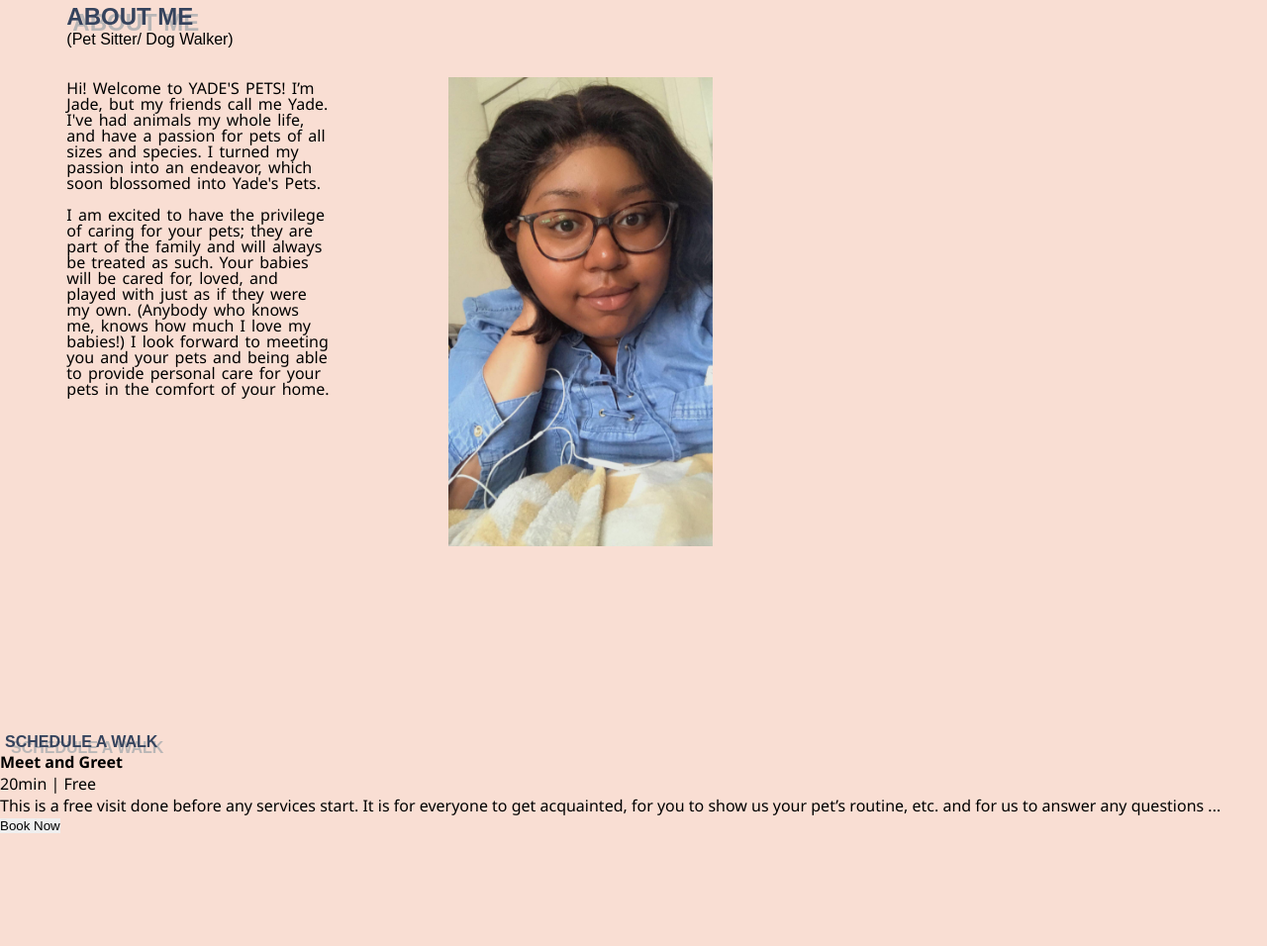
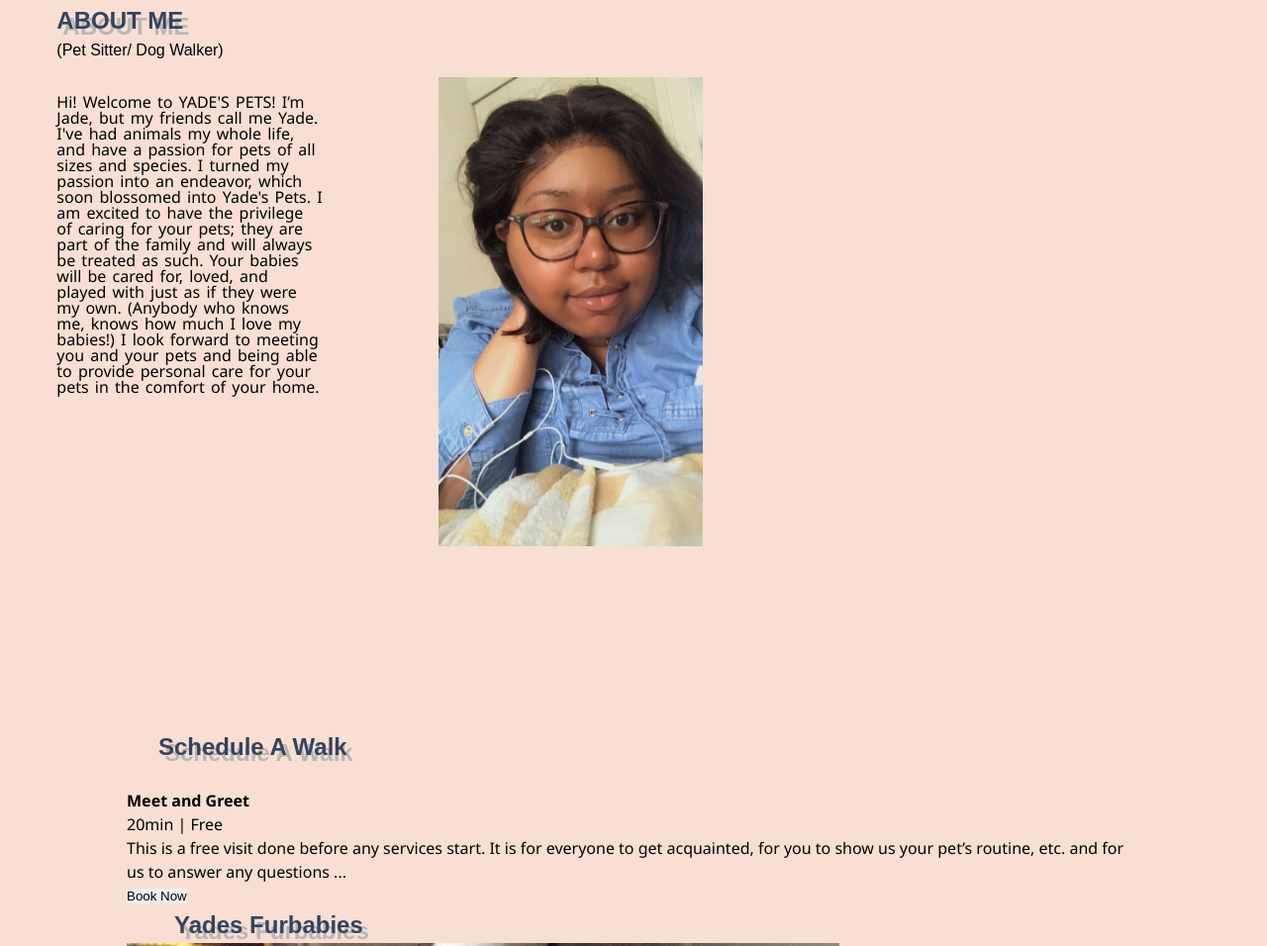
Before and after one commit to VindictiveSavage/Yade-s-Pet-s, a plain HTML site: page index.html in a window 1280 px wide. Shown: the part 377-1333 px from the top of the page at 99% size. Drawn offline with Linux system fonts and the light colour scheme; some packages are replaced by stand-ins of ours; a script that the page names is missing; a web font is replaced by a local one.

Commit message:
Improved mobile containers

```diff
--- a/index.html
+++ b/index.html
@@ -76,17 +76,13 @@
                 Hi! Welcome to YADE'S PETS! I’m Jade, but my friends call me
                 Yade. I've had animals my whole life, and have a passion for
                 pets of all sizes and species. I turned my passion into an
-                endeavor, which soon blossomed into Yade's Pets.
-              </p>
-              <br />
-              <p>
-                I am excited to have the privilege of caring for your pets; they
-                are part of the family and will always be treated as such. Your
-                babies will be cared for, loved, and played with just as if they
-                were my own. (Anybody who knows me, knows how much I love my
-                babies!) I look forward to meeting you and your pets and being
-                able to provide personal care for your pets in the comfort of
-                your home.
+                endeavor, which soon blossomed into Yade's Pets. I am excited to
+                have the privilege of caring for your pets; they are part of the
+                family and will always be treated as such. Your babies will be
+                cared for, loved, and played with just as if they were my own.
+                (Anybody who knows me, knows how much I love my babies!) I look
+                forward to meeting you and your pets and being able to provide
+                personal care for your pets in the comfort of your home.
               </p>
             </div>
           </div>
@@ -98,8 +94,8 @@
     </div>
 
     <div class="mst-ctn">
-      <div class="ctn sch-ctn">
-        <h2 class="header">SCHEDULE A WALK</h2>
+      <div class="hdr-ctn">
+        <h2 class="header hdr-ctn2">Schedule A Walk</h2>
       </div>
 
       <div class="ctn bg-ctn">
@@ -125,8 +121,9 @@
       </div>
     </div>
 
+    <div class="mst-ctn">
       <div>
-      <h2 style="margin: 120px 130px">Yades Furbabies</h2>
+        <h2 class="header hdr-ctn">Yades Furbabies</h2>
       </div>
       <!--Gallery-->
       <section id="MS-G">
@@ -137,6 +134,7 @@
         <img class="pto" src="img/Tumble.jpeg" alt="" />
         <img class="pto" src="img/Logan2.jpeg" alt="" />
       </section>
+    </div>
 
     <h1>My Google Map</h1>
     <div id="map"></div>
--- a/style5.css
+++ b/style5.css
@@ -46,12 +46,33 @@ body {
   background-color: var(--secondaryBg);
 }
 
-* {
+body {
+  line-height: 1.5;
+  -webkit-font-smoothing: antialiased;
+}
+
+
+* , *::before, *::after{
   margin: 0;
   padding: 0;
   box-sizing: border-box;
   border: 0;
 }
+
+img, picture, video, canvas, svg {
+  display: block;
+  max-width: 100%;
+  height: auto;
+}
+
+p, h1, h2, h3, h4, h5, h6 {
+  overflow-wrap: normal;
+}
+
+
+/* Utilities*/
+
+
 
 .header {
   font-family: var(--ff--heading);
@@ -63,6 +84,16 @@ body {
   font-size: var(--fs-400);
   max-width: 380px;
   margin-left: 2em;
+}
+
+.hdr-ctn{
+  max-width: 650px;
+  margin: 0 2em;
+}
+
+.hdr-ctn2{
+  margin-bottom: 1em;
+  margin-right:4em;
 }
 
 
@@ -83,8 +114,9 @@ p {
   font-family: var(--ff-body);
 }
 
-img {
-  width: 100%;
+img, picture, video, canvas, svg {
+  display: block;
+  max-width: 100%;
   height: auto;
 }
 
@@ -179,11 +211,11 @@ margin-bottom: 15px;
   margin-top: 6px;
 }
 
-.grid-container {
+/*.grid-container {
   padding-right: 0.625em;
   padding-left: 0.625em;
   max-width: 70.125em;
-}
+} */
 
 .abt-ctn {
   display: grid;
@@ -218,6 +250,7 @@ margin-bottom: 15px;
 
 
 .text-box {
+ max-width: 450px;
   margin: 0 auto;
   padding: 2em;
   text-align: left;
@@ -236,17 +269,32 @@ margin-bottom: 15px;
   margin-bottom: 20px;
 }
 
-.sch-ctn h2 {
+
+
+
+.mst-ctn {
+  display: flex;
+  flex-direction: column;
+  margin: 0 10vw;
+
+  /*Responsiveness*/
+}
+
+  .pto {
+    margin-bottom:1em;
+  }
+
+/*.sch-ctn h2 {
   font-family: var(--ff--heading);
   font-size: var(--ff--500);
   margin-left: 5px;
-}
+}*/
 
 
-.hdr-ctn{
-  max-width: 650px;
-  margin: 0 2em;
-}
+
+
+
+
 
 
 /*Media Ques*/
```
Lines whose indentation alone changed are shown as unchanged.
